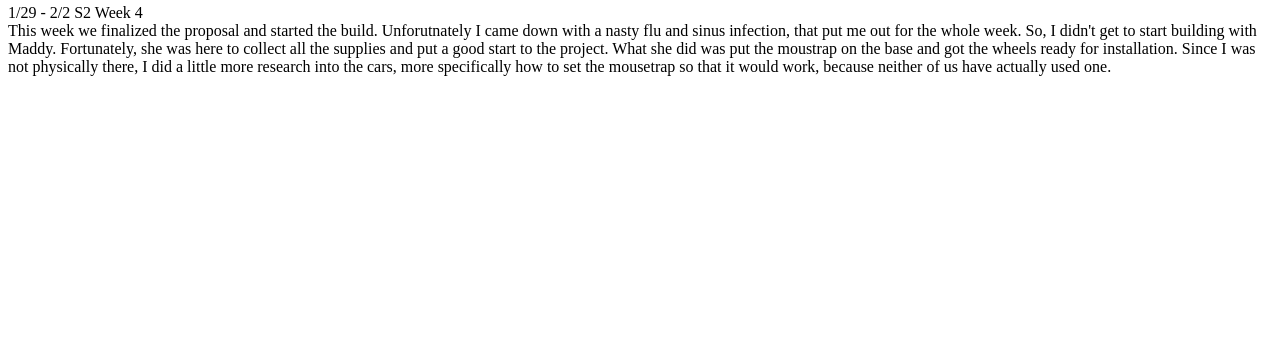
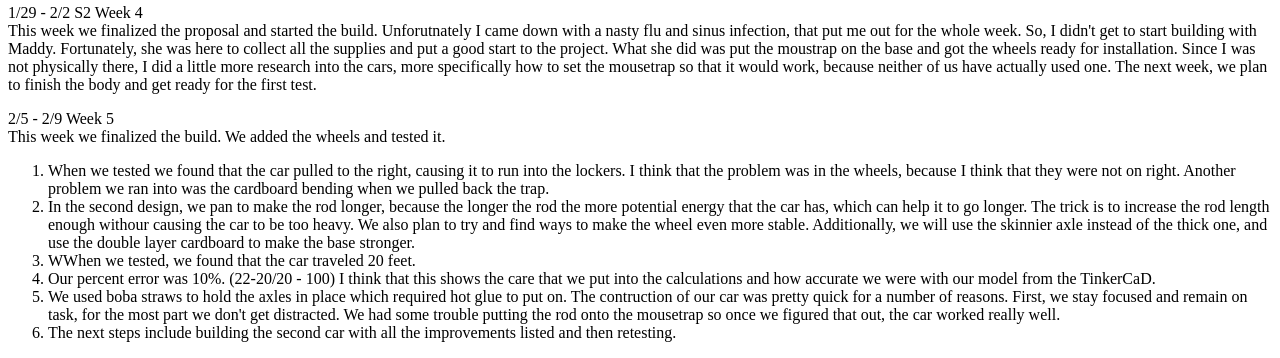
Before and after one commit to dom1205/Website, a plain HTML site: page index.html in a window 1280 px wide. Shown: the part 9268-9626 px from the top of the page. Before the commit the page ends 9360 px from the top, so only its background shows below. Drawn offline with Linux system fonts and the light colour scheme.

Commit message:
S2 Week 5

```diff
--- a/index.html
+++ b/index.html
@@ -246,9 +246,28 @@
            infection, that put me out for the whole week. So, I didn't get to start building with Maddy. Fortunately, she was here to collect all the
            supplies and put a good start to the project. What she did was put the moustrap on the base and got the wheels ready for installation. Since
            I was not physically there, I did a little more research into the cars, more specifically how to set the mousetrap so that it would work,
-           because neither of us have actually used one.
+           because neither of us have actually used one. The next week, we plan to finish the body and get ready for the first test.
         </p>
 
+        <p>
+            2/5 - 2/9 Week 5 <br> This week we finalized the build. We added the wheels and tested it.
+            <ol type="1">
+            <li>When we tested we found that the car pulled to the right, causing it to run into the lockers. I think that the problem was in the
+            wheels, because I think that they were not on right. Another problem we ran into was the cardboard bending when we pulled back the
+            trap.</li>
+            <li>In the second design, we pan to make the rod longer, because the longer the rod the more potential energy that the car has, which
+            can help it to go longer. The trick is to increase the rod length enough withour causing the car to be too heavy. We also plan to
+            try and find ways to make the wheel even more stable. Additionally, we will use the skinnier axle instead of the thick one, and use
+            the double layer cardboard to make the base stronger.</li>
+            <li>WWhen we tested, we found that the car traveled 20 feet.</li>
+            <li>Our percent error was 10%. (22-20/20 - 100) I think that this shows the care that we put into the calculations and how
+            accurate we were with our model from the TinkerCaD.  </li>
+            <li>We used boba straws to hold the axles in place which required hot glue to put on. The contruction of our car was pretty quick for
+            a number of reasons. First, we stay focused and remain on task, for the most part we don't get distracted. We had some trouble putting
+            the rod onto the mousetrap so once we figured that out, the car worked really well.</li>
+            <li>The next steps include building the second car with all the improvements listed and then retesting.</li>
+            </ol>
+        </p>
     </body>
 
 </html>
```
